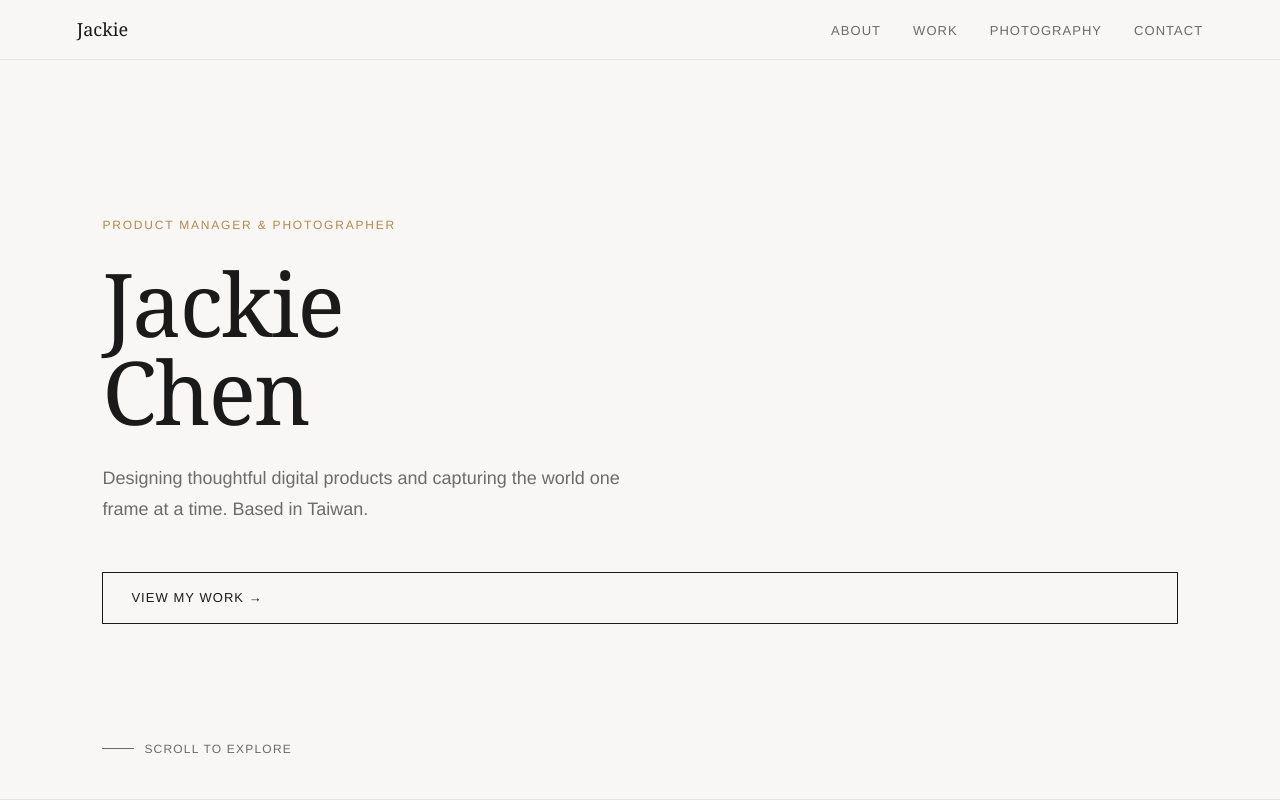
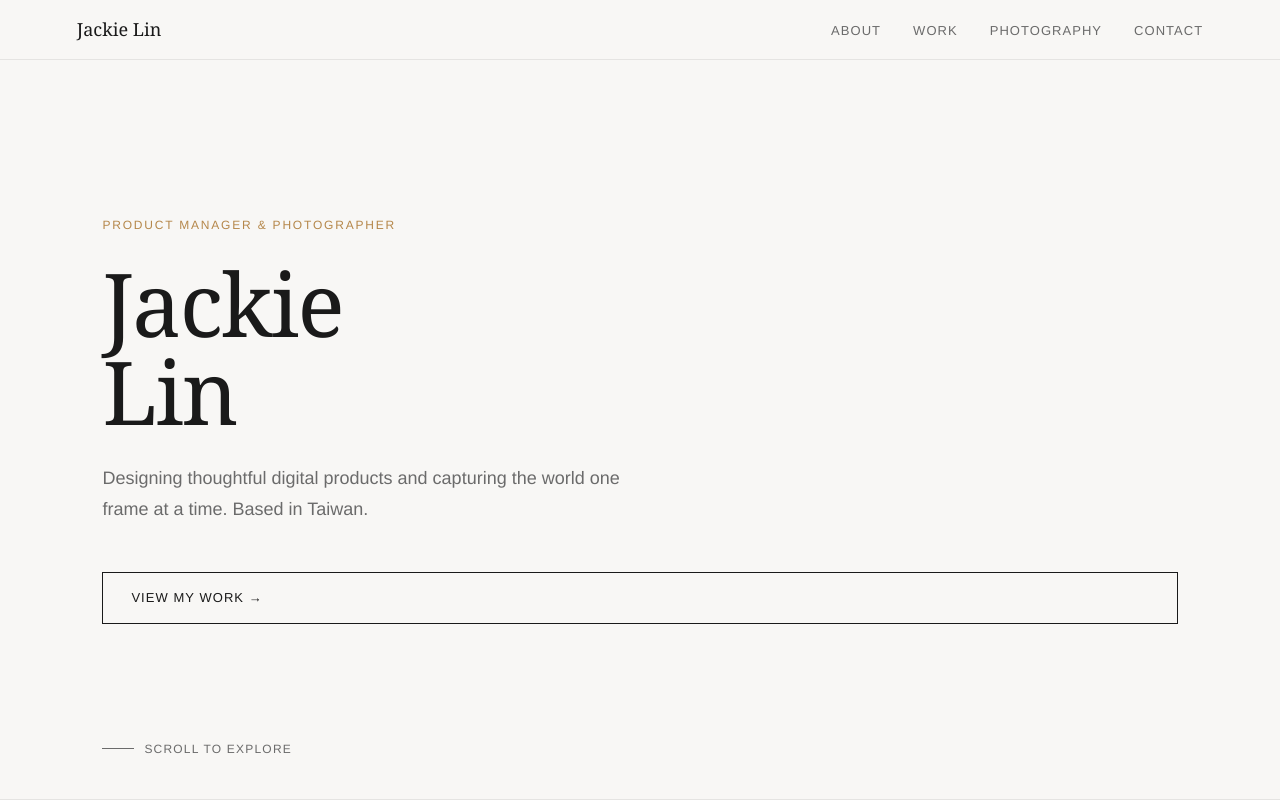
Before and after one commit to apmplaybook-yclin/portfolio, a plain HTML site: page index.html in a window 1280 px wide. Shown: the top 800 px of the page. Drawn offline with Linux system fonts and the light colour scheme.

Commit message:
Update index.html

```diff
--- a/index.html
+++ b/index.html
@@ -125,7 +125,7 @@ footer span { font-size: 12px; color: rgba(255,255,255,0.22); letter-spacing: 0.
 <body>
 
 <nav>
-  <a class="nav-logo" href="#hero">Jackie</a>
+  <a class="nav-logo" href="#hero">Jackie Lin</a>
   <ul class="nav-links">
     <li><a href="#about">About</a></li>
     <li><a href="#work">Work</a></li>
@@ -136,7 +136,7 @@ footer span { font-size: 12px; color: rgba(255,255,255,0.22); letter-spacing: 0.
 
 <section id="hero">
   <p class="hero-eyebrow">Product Manager & Photographer</p>
-  <h1 class="hero-name">Jackie<br>Chen</h1>
+  <h1 class="hero-name">Jackie<br>Lin</h1>
   <p class="hero-tagline">Designing thoughtful digital products and capturing the world one frame at a time. Based in Taiwan.</p>
   <a class="hero-cta" href="#work">View My Work &rarr;</a>
   <span class="hero-scroll">Scroll to explore</span>
```
